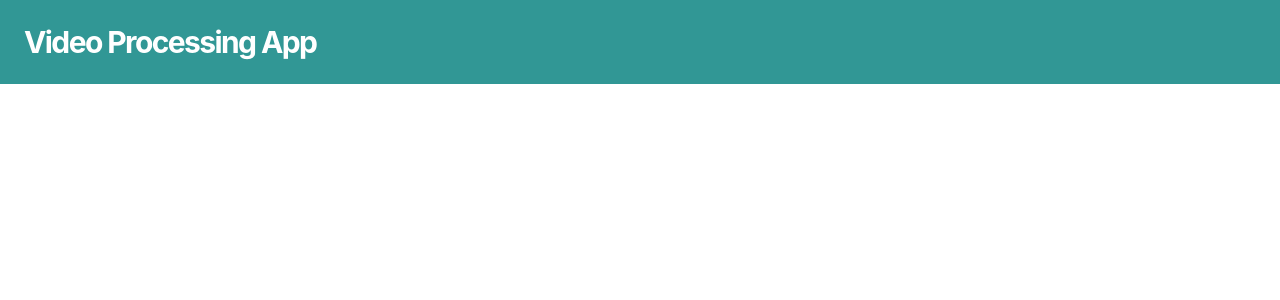
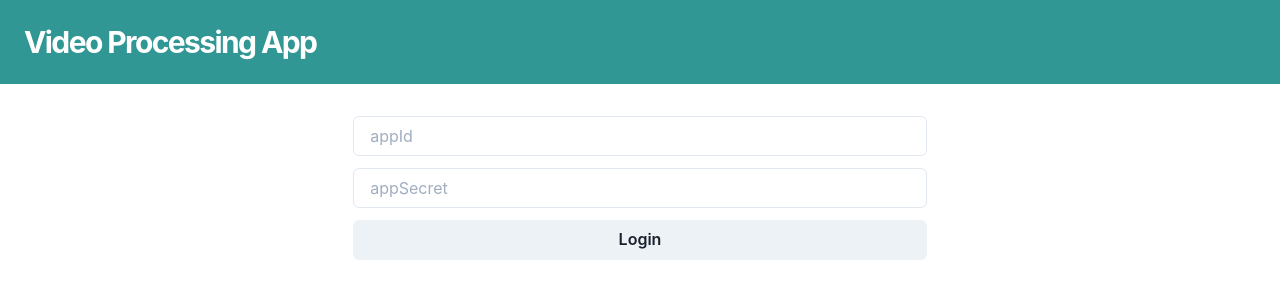
Before and after one commit to RomuloBan/video-processing-app, a Next.js app: page / in a window 1280 px wide. Shown: the top 300 px of the page. Built offline with nearby package versions, Linux system fonts and the light colour scheme.

Commit message:
add protected page component

```diff
--- /dev/null
+++ b/components/protectedPage.js
@@ -0,0 +1,39 @@
+import React, {useState}from 'react'
+import { Container, Button, Input, Stack } from "@chakra-ui/react";
+import Header from "./header";
+
+const ProtectedPage = ({children}) => {
+    const [token, setToken] = useState('')
+    const [appId, setAppId] = useState('')
+    const [appSecret, setAppSecret] = useState('')
+
+    const isLoggedIn = token;
+    return (
+        <>
+            <Header />
+            { !isLoggedIn ? (
+                <Container>
+                    <Stack spacing={3} marginBottom="1rem">
+                        <Input
+                         placeholder="appId"
+                         size="md"
+                         value={appId}
+                         onChange={e => setAppId(e.target.value)}
+                        />
+                        <Input
+                         placeholder="appSecret"
+                         size="md"
+                         value={appSecret}
+                         onChange={e => setAppSecret(e.target.value)}
+                        />
+                        <Button>Login</Button>
+                    </Stack>
+                </Container>
+            ) : (
+                children
+            )}
+        </>
+    )
+}
+
+export default ProtectedPage
--- a/pages/index.js
+++ b/pages/index.js
@@ -1,8 +1,44 @@
 import Head from 'next/head'
 import Header from '../components/header'
-
+import {
+  InputGroup,
+  Container,
+  Box,
+  AspectRatio,
+  SimpleGrid,
+  Divider,
+  Input,
+  Button,
+  Heading
+} from "@chakra-ui/react";
+import ProtectedPage from "../components/protectedPage";
 export default function Home() {
   return (
-    <Header />
+    <ProtectedPage>
+      <Container maxWidth="1200px">
+        <Box marginBottom="1rem">
+          <InputGroup marginBottom="2rem">
+            <Input type="file" id="video" accept="video/*" />
+          </InputGroup>
+        </Box>
+        <Box bg="lightgrey" marginBottom="1rem">
+          <AspectRatio maxH="400px" ratio={16 / 9}>
+            <div>Video Component</div>
+          </AspectRatio>
+        </Box>
+        <Button>Send for processing</Button>
+        <Divider orientation="horizontal" />
+        <Heading>Processing Data</Heading>
+        <SimpleGrid columns={2} spacingX="40px" spacingY="20px" marginTop="1rem">
+          <Box boxShadow="dark-lg" p="6" rounded="md" bg="white" height="80px">
+            <Container margin="1rem">
+              <Heading as="h4" size="md">
+                Transcripts pulled from Conversations API
+              </Heading>
+            </Container>
+          </Box>
+        </SimpleGrid>
+      </Container>
+    </ProtectedPage>
   )
 }
```
